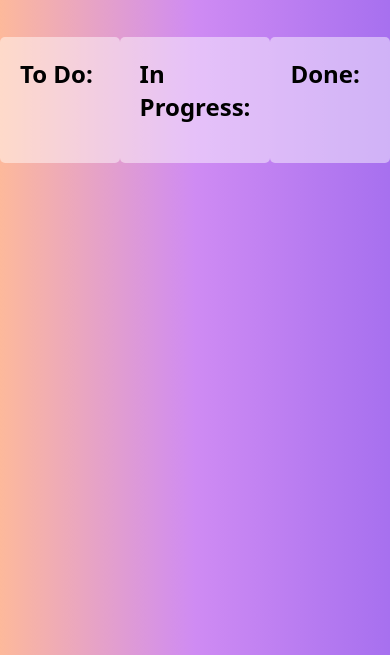
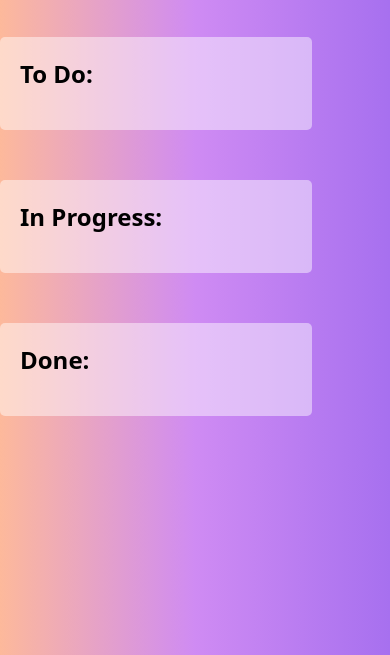
Before and after one commit to avemaryplus/todo-list, a plain HTML site: page index.html in a window 390 px wide. Shown: the part 189-844 px from the top of the page. Drawn offline with Linux system fonts and the light colour scheme.

Commit message:
Добавила адаптивность в css на экран 800px

```diff
--- a/css/style.css
+++ b/css/style.css
@@ -186,3 +186,14 @@ li button:active {
 .todo li button:last-child {
   background-color: #4CAF50;
 }
+
+@media screen and (max-width: 768px) {
+  .columns {
+    flex-direction: column;
+    gap: 50px;
+  }
+
+  .column {
+    width: 80%;
+  }
+}
```
